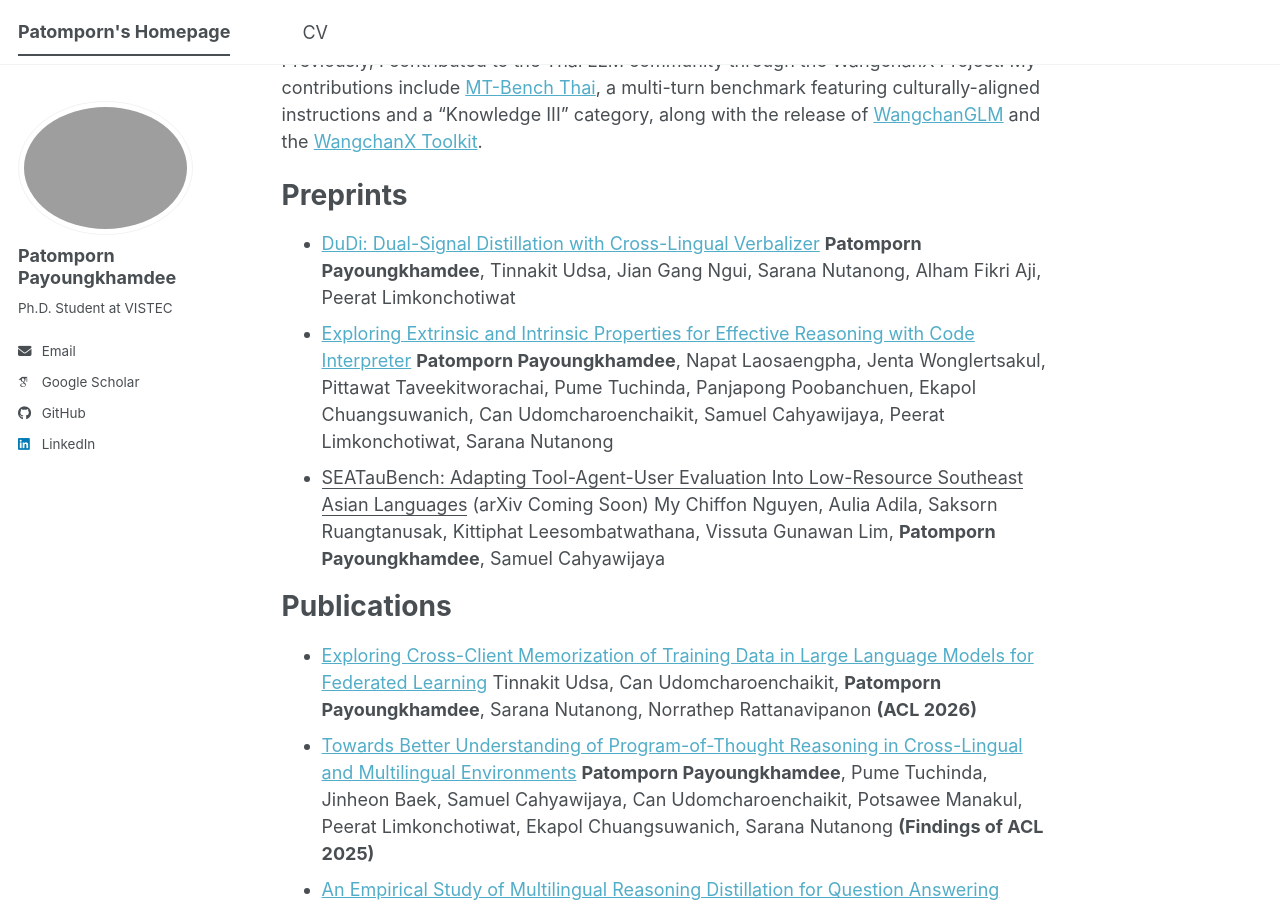
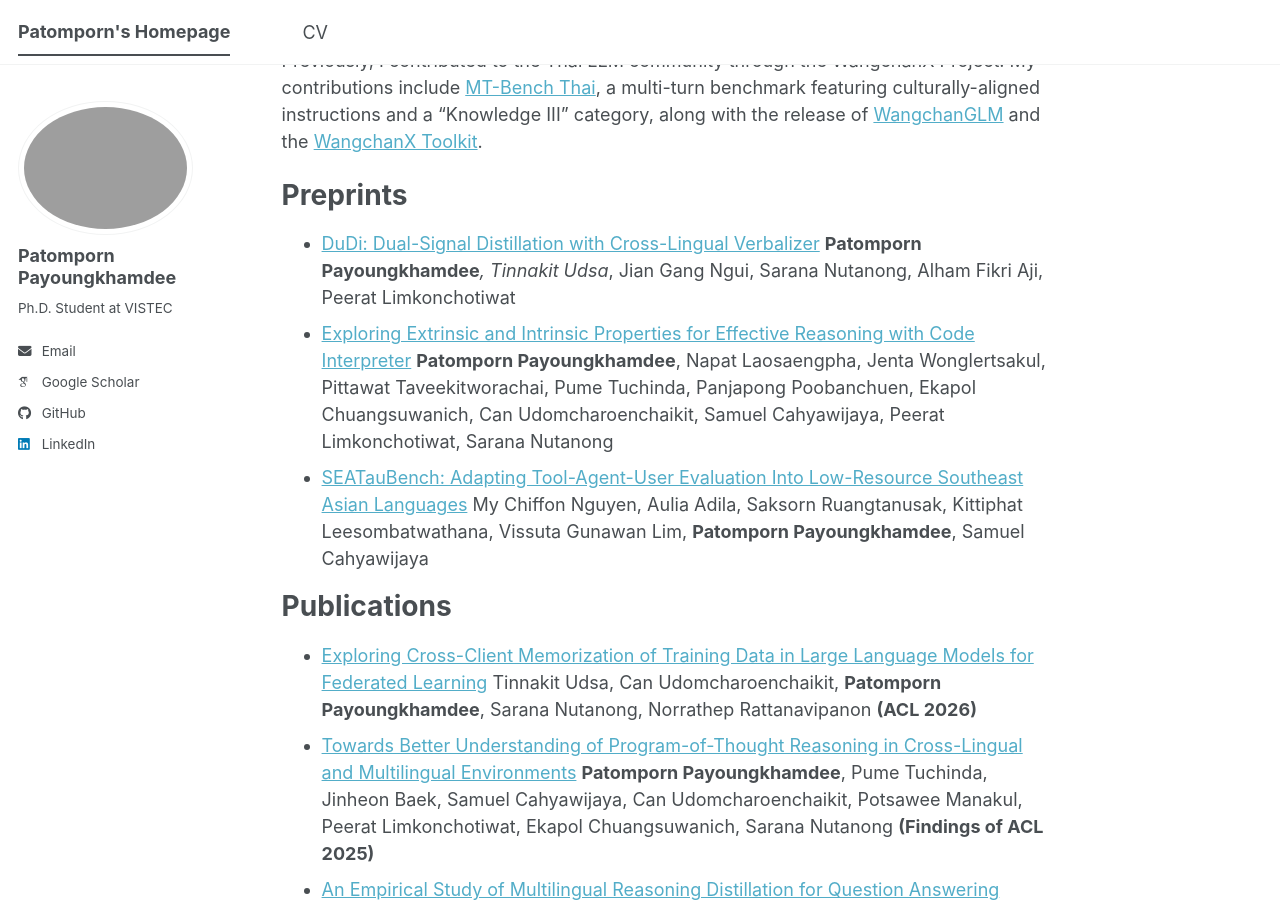
Before and after one commit to calzonelover/calzonelover.github.io, a Jekyll site: the page built from _pages/about.md, in a window 1280 px wide and 900 px high, scrolled down 381 px. Built offline with Jekyll 4.4.1, drawn with Linux system fonts in a browser that asks for light colours; some web fonts are replaced; a script bundle is joined from its source files by our own code; library files that are not in the unit come from our copies.

Commit message:
Update arxiv: seataubench

```diff
--- a/_pages/about.md
+++ b/_pages/about.md
@@ -19,9 +19,9 @@ Previously, I contributed to the Thai LLM community through the WangchanX Projec
 
 Preprints
 ======
-- [DuDi: Dual-Signal Distillation with Cross-Lingual Verbalizer](https://arxiv.org/pdf/2606.04694) **Patomporn Payoungkhamdee**, Tinnakit Udsa, Jian Gang Ngui, Sarana Nutanong, Alham Fikri Aji, Peerat Limkonchotiwat
+- [DuDi: Dual-Signal Distillation with Cross-Lingual Verbalizer](https://arxiv.org/pdf/2606.04694) **Patomporn Payoungkhamdee***, Tinnakit Udsa*, Jian Gang Ngui, Sarana Nutanong, Alham Fikri Aji, Peerat Limkonchotiwat
 - [Exploring Extrinsic and Intrinsic Properties for Effective Reasoning with Code Interpreter](https://arxiv.org/pdf/2606.16934) **Patomporn Payoungkhamdee**, Napat Laosaengpha, Jenta Wonglertsakul, Pittawat Taveekitworachai, Pume Tuchinda, Panjapong Poobanchuen, Ekapol Chuangsuwanich, Can Udomcharoenchaikit, Samuel Cahyawijaya, Peerat Limkonchotiwat, Sarana Nutanong
-- <ins>SEATauBench: Adapting Tool-Agent-User Evaluation Into Low-Resource Southeast Asian Languages</ins> (arXiv Coming Soon) My Chiffon Nguyen, Aulia Adila, Saksorn Ruangtanusak, Kittiphat Leesombatwathana, Vissuta Gunawan Lim, **Patomporn Payoungkhamdee**, Samuel Cahyawijaya
+- [SEATauBench: Adapting Tool-Agent-User Evaluation Into Low-Resource Southeast Asian Languages](https://arxiv.org/pdf/2606.28715) My Chiffon Nguyen, Aulia Adila, Saksorn Ruangtanusak, Kittiphat Leesombatwathana, Vissuta Gunawan Lim, **Patomporn Payoungkhamdee**, Samuel Cahyawijaya
 
 Publications
 ======
```
